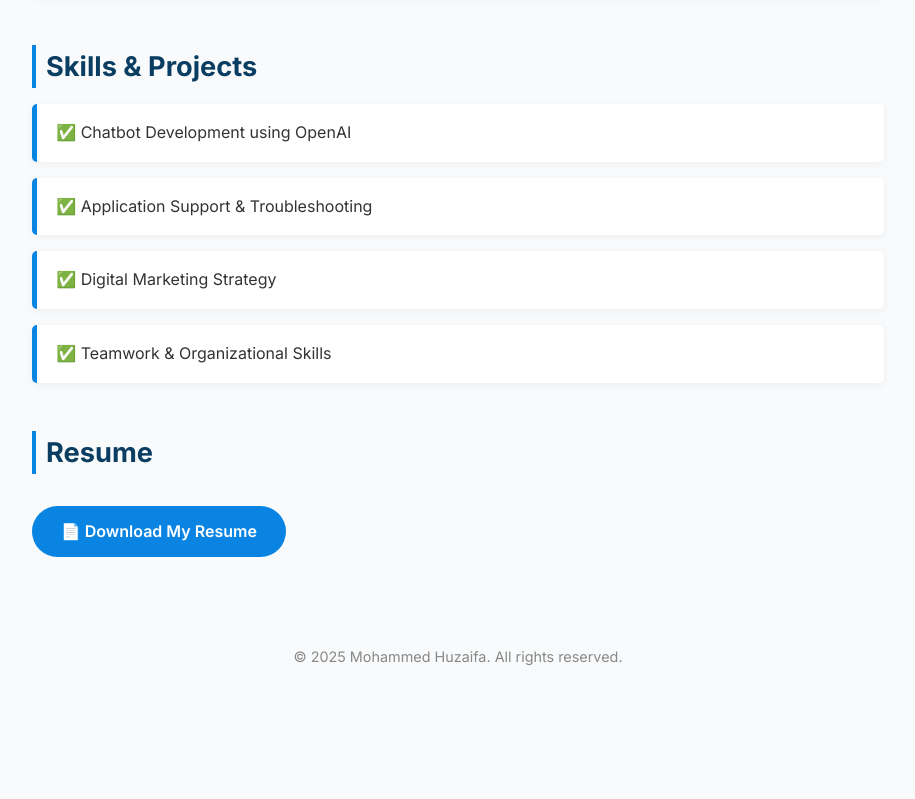
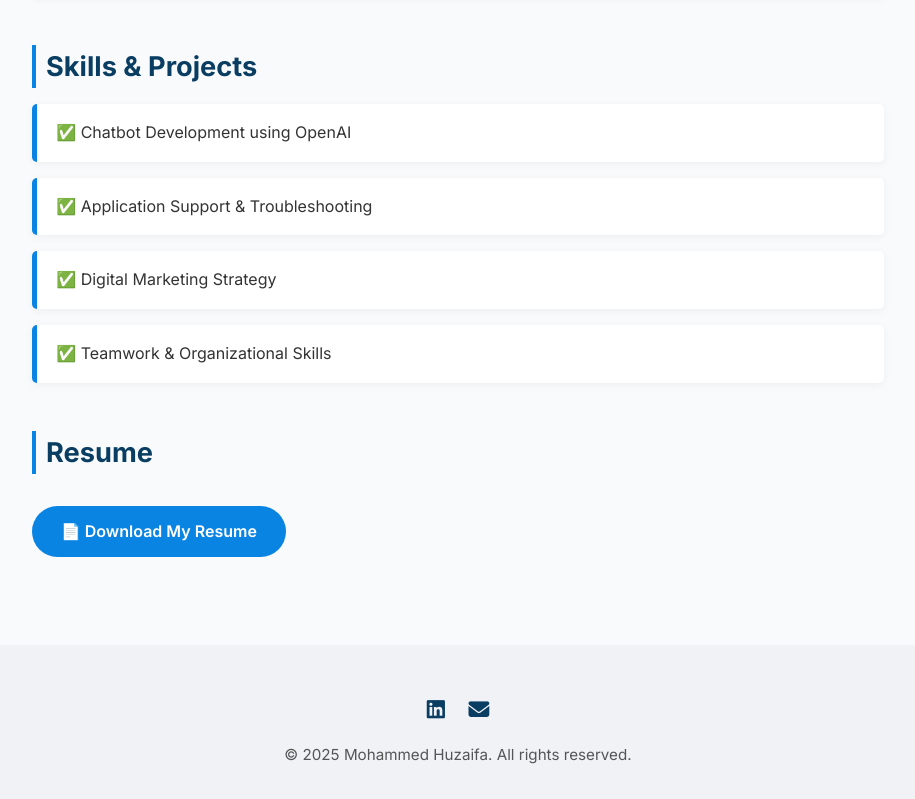
Before and after one commit to Huzaifaujju/CurriculumVitae, a plain HTML site: page index.html in a window 1280 px wide. Shown: the part 960-1759 px from the top of the page, without its empty margins (182-1097 px from the left). Before the commit the page ends 1660 px from the top, so only its background shows below. Drawn offline with Linux system fonts and the light colour scheme.

Commit message:
Update index.html

```diff
--- a/index.html
+++ b/index.html
@@ -111,9 +111,27 @@
 
     footer {
       text-align: center;
-      font-size: 0.9rem;
-      color: #888;
-      margin-bottom: 2rem;
+      font-size: 0.95rem;
+      color: #555;
+      padding: 2rem 1rem;
+      background: #f1f2f6;
+    }
+
+    .social-icons {
+      margin: 1rem 0;
+    }
+
+    .social-icons a {
+      margin: 0 0.6rem;
+      display: inline-block;
+      color: var(--primary);
+      font-size: 1.3rem;
+      transition: transform 0.2s ease;
+    }
+
+    .social-icons a:hover {
+      transform: scale(1.2);
+      color: var(--accent);
     }
 
     @media (max-width: 600px) {
@@ -125,6 +143,7 @@
       }
     }
   </style>
+  <script src="https://kit.fontawesome.com/4faebc42e2.js" crossorigin="anonymous"></script>
 </head>
 <body>
   <header>
@@ -178,6 +197,10 @@
   </main>
 
   <footer>
+    <div class="social-icons">
+      <a href="https://www.linkedin.com/in/mohammehuzaifa-0924a9262" target="_blank" title="LinkedIn"><i class="fab fa-linkedin"></i></a>
+      <a href="mailto:ujju8088@gmail.com" title="Email"><i class="fas fa-envelope"></i></a>
+    </div>
     &copy; 2025 Mohammed Huzaifa. All rights reserved.
   </footer>
 </body>
```
